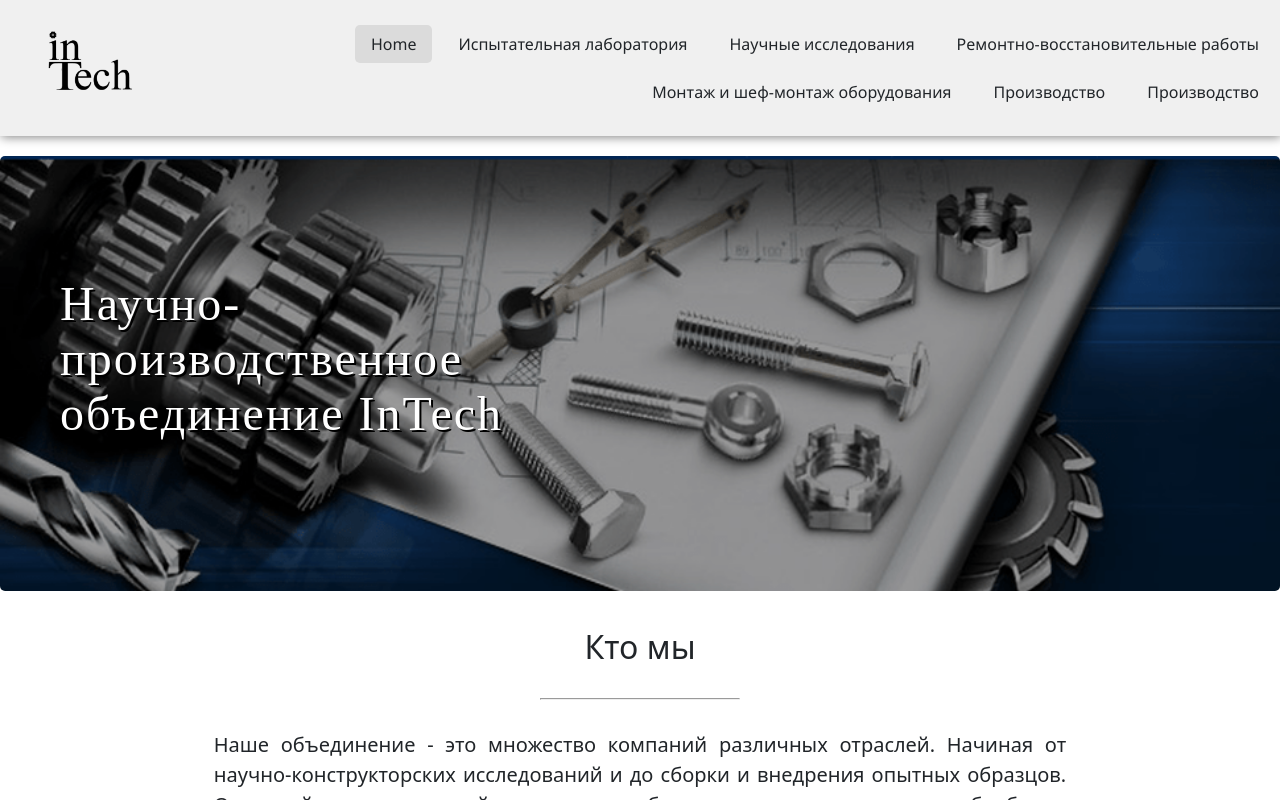
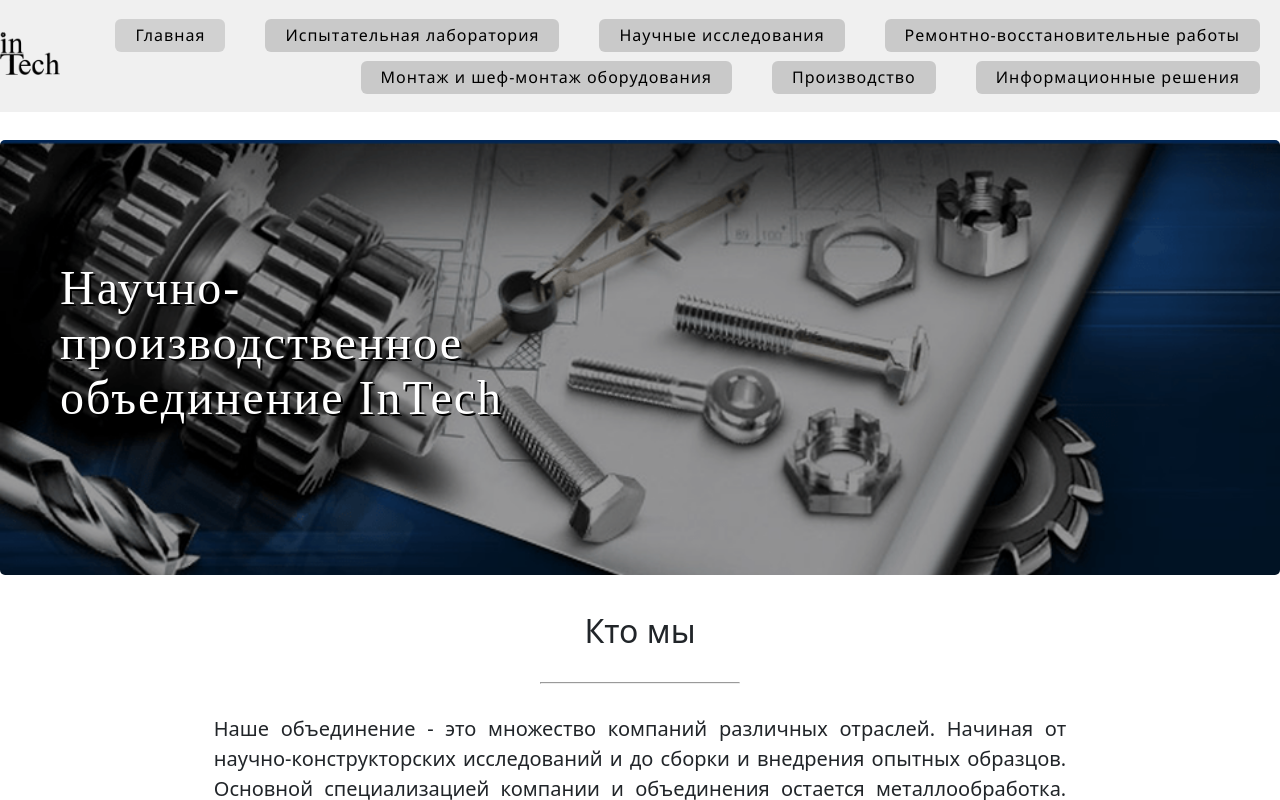
Before and after one commit to Pavlov-Vldmr/intech-react, a React (Create React App) app: page / in a window 1280 px wide. Shown: the top 800 px of the page. Built offline with nearby package versions, Linux system fonts and the light colour scheme.

Commit message:
header map edded

```diff
--- a/src/components/Header/Header.jsx
+++ b/src/components/Header/Header.jsx
@@ -2,6 +2,8 @@ import React from "react";
 import { Link, NavLink } from "react-router-dom";
 
 import styles from "./Header.module.css";
+import { NavData } from "./NavData";
+
 // import styles from './App.module.css';
 
 
@@ -12,21 +14,21 @@ function Header() {
                 <div className={styles.headerInner}>
                     <Link to="/" className={styles.headerLogo}>
                         <div>
-                            <img src="./images/logo.png" alt="Лого"/>
+                            <img src="./images/logo.png" alt="Лого" />
                         </div>
                     </Link>
-                    <nav>
-                        <ul>
-                            <li><NavLink to="/">Home</NavLink></li>
-                            <li><NavLink to="/research-lab">Испытательная лаборатория</NavLink></li>
-                            <li><NavLink to="/research">Научные исследования</NavLink></li>
-                            <li><NavLink to="/repair">Ремонтно-восстановительные работы</NavLink></li>
-                            <li><NavLink to="/installation">Монтаж и шеф-монтаж оборудования </NavLink></li>
-                            <li><NavLink to="/production">Производство </NavLink></li>
-                            <li><NavLink to="/it-solutions">Производство </NavLink></li>
-                        </ul>
 
-                    </nav>
+                    {/* <nav> */}
+                    <ul>
+                        {NavData.map((items) =>
+                        (
+                            <li key={items.id}><NavLink to={items.url}>{items.title}</NavLink></li>
+                        )
+                        )}
+                    </ul>
+                    {/* <li><NavLink to="/">Home</NavLink></li> */}
+                    {/* </nav> */}
+
                 </div>
             </div>
         </header >
--- a/src/components/Header/Header.module.css
+++ b/src/components/Header/Header.module.css
@@ -1,58 +1,76 @@
 .header {
+  /* width: 100%; */
+  /* padding: 20px 0px; */
+  background-color: rgba(109, 109, 109, 0.1);
+  /* box-shadow: 1px 1px 10px gray; */
+  /* max-height: 140px; */
+  z-index: 999;
+  position: fixed;
   width: 100%;
-  padding: 20px 0px;
-  background-color: rgba(109, 109, 109, 0.1);
-  box-shadow: 1px 1px 10px gray;
-  /* position: fixed; */
+  backdrop-filter: blur(15px);
 }
 
-.headerInner {
-  width: 100%;
+.headerInner>a>div>img{
+  height: auto;
+  width:60px;
+}
+
+.headerInner{
   display: flex;
-  flex-direction: row;
   justify-content: space-between;
   align-items: center;
+  font-size: 1.2rem;
+  padding: 14px 0px;
 }
 
-.headerInner > div {
-  flex: 0 1 200px;
+.headerInner>ul{
+  display: flex;
+  flex-wrap: wrap;
+  justify-content: flex-end;
 }
 
-.headerInner > nav > ul {
-  display: flex;
-  flex-wrap: wrap;
-  justify-content: end;
+.headerInner>ul>li{
+  list-style: none;
+  margin: 10px 20px;
+  text-decoration: none;
+
 }
 
-.headerInner > nav > ul > li {
-  list-style: none;
+
+.headerInner>ul>li>a{
+  color: black;
+  text-decoration: none;
+  font-size: 16px;
+  /* color: var(--color-text); */
+  font-family: 'Segoe UI', Tahoma, Geneva, Verdana, sans-serif;
+  font-weight: 400;
+  letter-spacing: 1px;
+  border-radius: 6px;
+  background-color: rgba(180, 180, 180, 0.656);
+
+  padding: 5px 20px 6px  20px;
+  transition: all .7s ease-in-out;
 }
 
-.headerInner > nav > ul > li > a {
-  text-decoration: none;
-  color: var(--color-text);
-  font-size: 16px;
-  font-family: "Segoe UI", Tahoma, Geneva, Verdana, sans-serif;
-  padding: 0.5rem 1rem;
-  margin: 5px 5px;
-  display: block;
-  border-radius: 5px;
-  text-align: center;
+.headerInner>ul>li>a:hover{
+  /* color:rgb(60, 67, 142); */
+  background-color: rgba(237, 237, 237, 0.774);
+  /* transition: all 1s ease-in-out; */
+
 }
 
-.headerInner > nav > ul > li > a:hover {
-  background-color: rgba(16, 16, 16, 0.249);
-  transition: 1s;
+/* .headerInner>ul>li>a:hover::after{
+  content: "";
+  display: block;
+  width: 30px;
+  height: 2px;
+  position: relative;
+  margin-top: -2px;
+  top: 4px;
+  left: 0px;
+  background-color: rgb(60, 67, 142);
+} */
+
+@media (max-width: 1100px) {
+
 }
-
-.headerLogo > div > img {
-  width: 200px;
-  height: auto;
-  margin: auto;
-}
-
-@media (max-width: 1024px) {
-  .headerInner > nav > ul {
-    position: absolute;
-  }
-}
--- /dev/null
+++ b/src/components/Header/NavData.js
@@ -0,0 +1,44 @@
+export const NavData = [
+    {
+        id: 1,
+        title: "Главная",
+        url: "/",
+        cName: "nav-links"
+    },
+    {
+        id: 2,
+        title: "Испытательная лаборатория",
+        url: "/research-lab",
+        cName: "nav-links"
+    },
+    {
+        id: 3,
+        title: "Научные исследования",
+        url: "/research",
+        cName: "nav-links"
+    },
+    {
+        id: 4,
+        title: "Ремонтно-восстановительные работы",
+        url: "/repair",
+        cName: "nav-links"
+    },
+    {
+        id: 5,
+        title: "Монтаж и шеф-монтаж оборудования",
+        url: "/installation",
+        cName: "nav-links"
+    },
+    {
+        id: 6,
+        title: "Производство ",
+        url: "/production",
+        cName: "nav-links"
+    },
+    {
+        id: 7,
+        title: "Информационные решения",
+        url: "/it-solutions",
+        cName: "nav-links"
+    },
+]
--- a/src/components/PageHome/PageHome.module.css
+++ b/src/components/PageHome/PageHome.module.css
@@ -1,5 +1,5 @@
 .mainPageImg{
-    margin-top: 20px;
+    margin-top: 140px;
 }
 
 .mainPageImg>img{
--- a/src/index.css
+++ b/src/index.css
@@ -20,6 +20,10 @@
   padding: 0px;
 }
 
+/* header>div>div>ul>li>a:active{
+  color: red;
+} */
+
 .container {
   width: 100%;
   display: flex;
@@ -29,6 +33,17 @@
 }
 
 
+header>div>div>ul>li>a{
+  /* color: var(--color-text); */
+}
+
+.active{
+  /* color:rgb(60, 67, 142);
+   */
+   border-radius: 4px;
+  background-color: rgba(204, 204, 204, 0.856) !important;
+
+}
 
 code {
   font-family: source-code-pro, Menlo, Monaco, Consolas, "Courier New",
@@ -51,10 +66,6 @@ secondText {
   color: var(--color-text-second);
 }
 
-a.active {
-  background-color: rgba(31, 31, 31, 0.1);
-  display: block;
-}
 
 p {
   text-align: justify;
```
Also changed, not shown: src/components/Header/Header.module copy.css (added, +136 -0 lines), public/images/logo.png.
